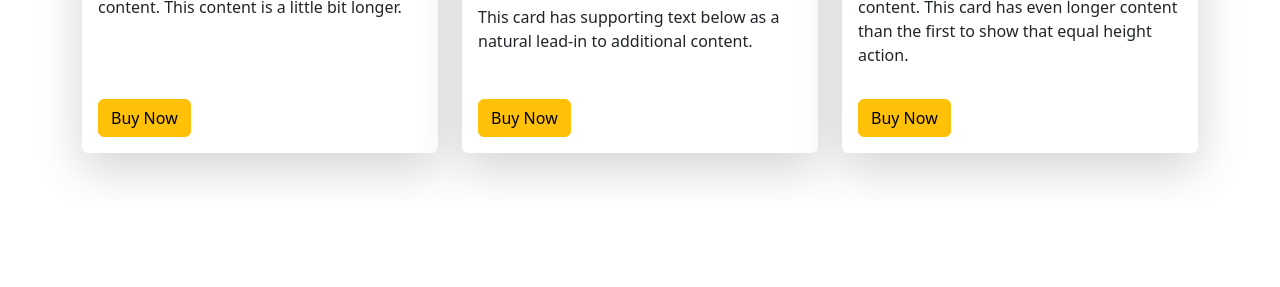
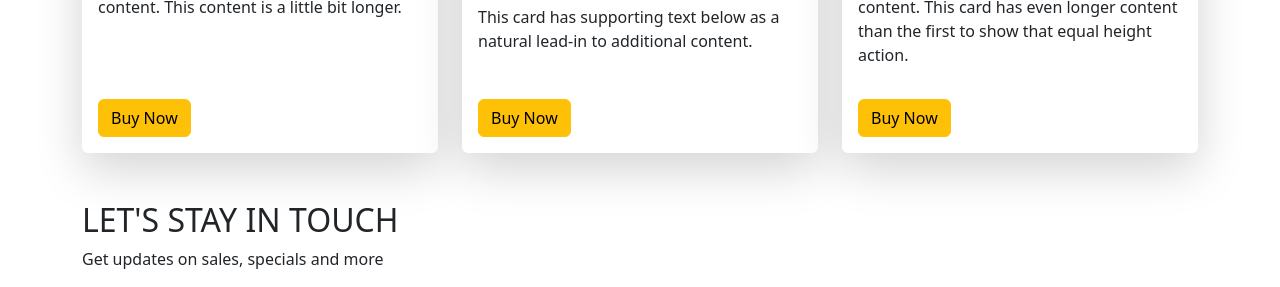
Before and after one commit to mamun-prodhan/panda-commerce-bootstrap, a plain HTML site: page index.html in a window 1280 px wide. Shown: the part 1903-2190 px from the top of the page. Before the commit the page ends 2104 px from the top, so only its background shows below. Drawn offline with nearby package versions, Linux system fonts and the light colour scheme.

Commit message:
final commit

```diff
--- a/index.html
+++ b/index.html
@@ -221,7 +221,12 @@
               </div>
         </section>
         <!-- backpack section end  -->
-
+        <!-- subscribe start  -->
+        <section class="container">
+            <h2>LET'S STAY IN TOUCH</h2>
+            <p>Get updates on sales, specials and more</p>
+        </section>
+        <!-- subscribe ends  -->
     </main>
 
     <script src="https://cdn.jsdelivr.net/npm/bootstrap@5.2.0/dist/js/bootstrap.bundle.min.js"></script>
```
